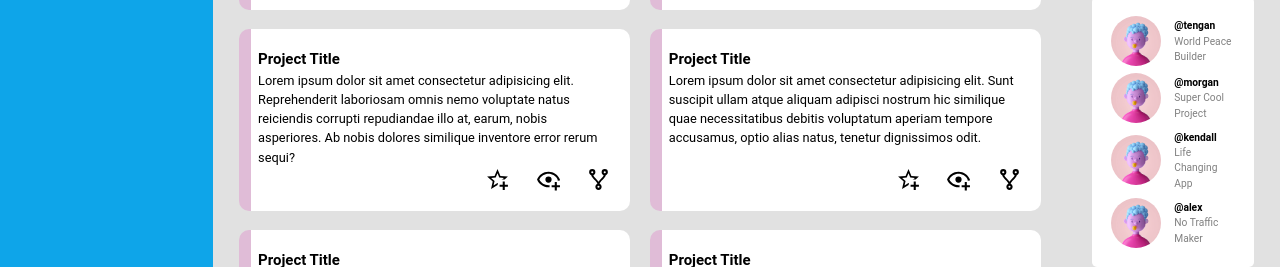
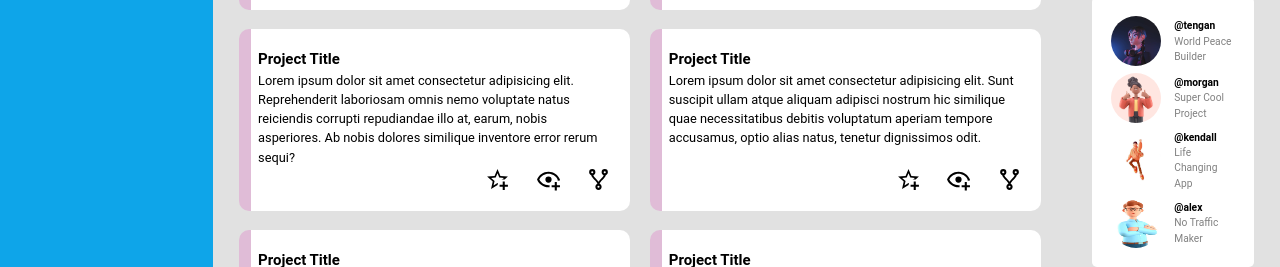
Before and after one commit to EssiawJulian/Admin-Dashboard, a plain HTML site: page index.html in a window 1280 px wide. Shown: the part 577-844 px from the top of the page. Drawn offline with Linux system fonts and the light colour scheme.

Commit message:
all features implemented

```diff
--- a/index.html
+++ b/index.html
@@ -275,7 +275,7 @@
         <div class="trending-container">
           <div class="trend-pfp">
             <img
-              src="./assets/img/profile.jpg"
+              src="./assets/img/pfp/pfp-1.jpg"
               class="profile-img"
               alt="profile picture"
             />
@@ -286,7 +286,7 @@
           </div>
           <div class="trend-pfp">
             <img
-              src="./assets/img/profile.jpg"
+              src="./assets/img/pfp/pfp-2.jpg"
               class="profile-img"
               alt="profile picture"
             />
@@ -297,7 +297,7 @@
           </div>
           <div class="trend-pfp">
             <img
-              src="./assets/img/profile.jpg"
+              src="./assets/img/pfp/pfp-3.jpg"
               class="profile-img"
               alt="profile picture"
             />
@@ -308,7 +308,7 @@
           </div>
           <div class="trend-pfp">
             <img
-              src="./assets/img/profile.jpg"
+              src="./assets/img/pfp/pfp-4.jpg"
               class="profile-img"
               alt="profile picture"
             />
```
Also changed, not shown: assets/img/pfp/pfp-1.jpg (added), assets/img/pfp/pfp-2.jpg (added), assets/img/pfp/pfp-3.jpg (added), assets/img/pfp/pfp-4.jpg (added).
